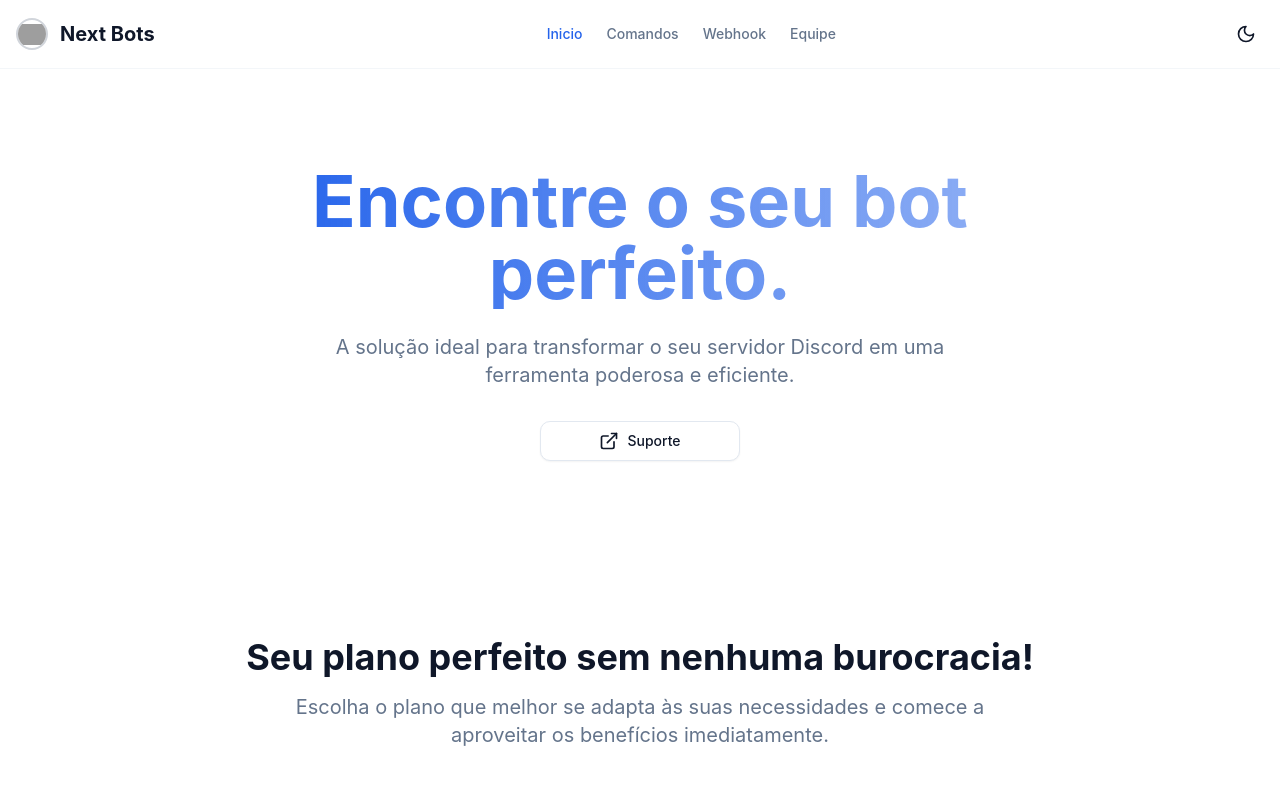
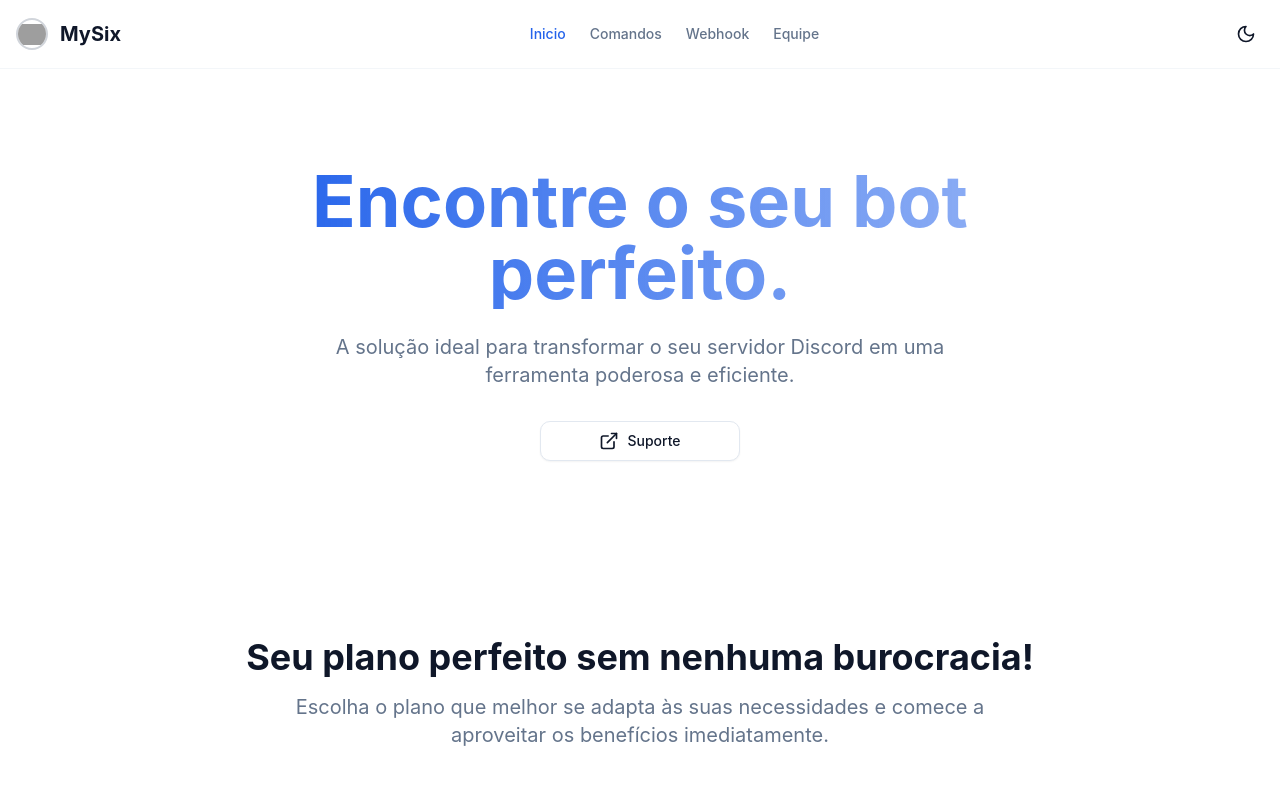
Before and after one commit to atlasdeveloper09/Next-Site, a React (Vite) app: page / in a window 1280 px wide. Shown: the top 800 px of the page. Built offline with nearby package versions, Linux system fonts and the light colour scheme; grey boxes are pictures that could not be loaded.

Commit message:
Add files via upload

```diff
--- a/index.html
+++ b/index.html
@@ -6,17 +6,17 @@
   <meta name="viewport" content="width=device-width, initial-scale=1.0" />
   <meta name="description"
     content="Uma aplicação web moderna para usuários profissionais que desejam melhorar a gestão do seu servidor." />
-  <meta name="author" content="Next Bots" />
+  <meta name="author" content="MySix" />
   <meta name="keywords" content="web, aplicação, studios, discord, bots, discord bots, servidor, loja, next" />
   <meta name="robots" content="index, follow" />
-  <meta property="og:title" content="Next Bots" />
+  <meta property="og:title" content="MySix" />
   <meta property="og:description"
     content="Descubra soluções para o seu servidor com nossos bots modernos e eficientes." />
   <meta property="og:image"
     content="https://imgs.search.brave.com/9Cq7EjjrV3qMAAUHLaQldnWV_sA_DUtFvAcn-PaU9bE/rs:fit:860:0:0:0/g:ce/aHR0cHM6Ly9jZG4t/aWNvbnMtcG5nLmZs/YXRpY29uLmNvbS8y/NTYvNzY0OC83NjQ4/OTI5LnBuZw" />
   <meta property="og:type" content="website" />
   <link rel="icon" href="https://imgs.search.brave.com/9Cq7EjjrV3qMAAUHLaQldnWV_sA_DUtFvAcn-PaU9bE/rs:fit:860:0:0:0/g:ce/aHR0cHM6Ly9jZG4t/aWNvbnMtcG5nLmZs/YXRpY29uLmNvbS8y/NTYvNzY0OC83NjQ4/OTI5LnBuZw" type="image/x-icon" />
-  <title>Next Bots</title>
+  <title>MySix</title>
   <script>
     document.addEventListener('keydown', function (e) {
       if ((e.ctrlKey && e.key === 'u') || e.key === 'F12') {
--- a/src/components/layout/Footer.tsx
+++ b/src/components/layout/Footer.tsx
@@ -5,7 +5,7 @@ export function Footer() {
         <div className="flex flex-col md:flex-row justify-between items-center mb-6">
           <div className="mb-6 md:mb-0 flex items-center">
             <a href="https://discord.gg/icones" className="flex items-center">
-              <span className="text-2xl font-semibold">Next Bots</span>
+              <span className="text-2xl font-semibold">MySix</span>
             </a>
           </div>
           <div className="grid grid-cols-2 gap-8 sm:grid-cols-3">
@@ -22,7 +22,7 @@ export function Footer() {
         <hr className="my-6 border-gray-700" />
         <div className="sm:flex sm:items-center sm:justify-between">
           <span className="text-sm text-gray-400 sm:text-center">
-            © 2025 <a href="#" className="hover:underline">Next Bots</a>. Todos os direitos reservados.
+            © 2025 <a href="#" className="hover:underline">MySix</a>. Todos os direitos reservados.
           </span>
           <div className="flex mt-4 sm:mt-0">
             <a href="https://discord.gg/icones" className="text-gray-400 hover:text-gray-100 mx-3">
--- a/src/components/layout/Navbar.tsx
+++ b/src/components/layout/Navbar.tsx
@@ -44,12 +44,12 @@ export function Navbar() {
                 {/* Avatar fixo - sem verificação de tema */}
                 <img
                   src="https://imgs.search.brave.com/9Cq7EjjrV3qMAAUHLaQldnWV_sA_DUtFvAcn-PaU9bE/rs:fit:860:0:0:0/g:ce/aHR0cHM6Ly9jZG4t/aWNvbnMtcG5nLmZs/YXRpY29uLmNvbS8y/NTYvNzY0OC83NjQ4/OTI5LnBuZw"
-                  alt="Next Bots Logo"
+                  alt="MySix Logo"
                   className="w-full h-full object-contain rounded-full border-2 border-gray-300 dark:border-gray-600"
                   loading="eager"
                 />
               </div>
-              <span className="font-bold text-xl hidden sm:inline">Next Bots</span>
+              <span className="font-bold text-xl hidden sm:inline">MySix</span>
             </Link>
           </div>
 
```
